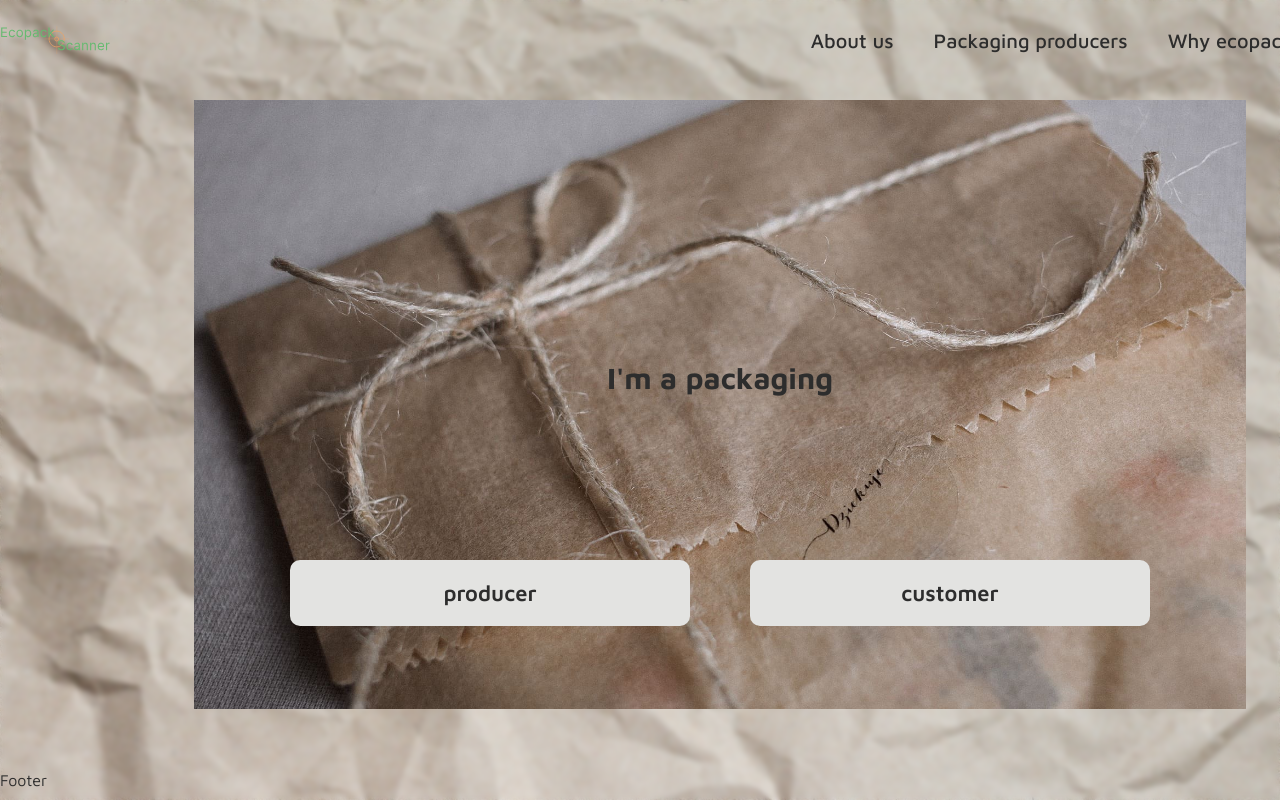
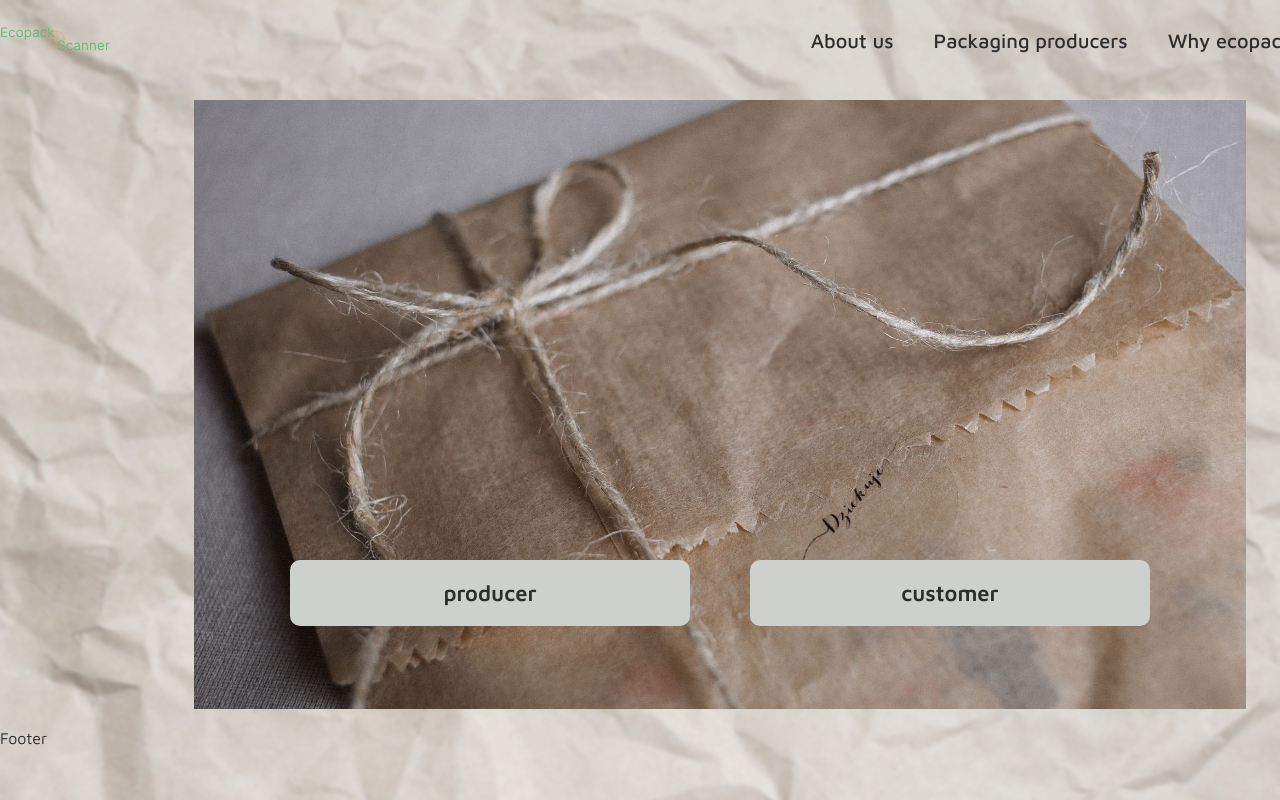
Before and after one commit to SorokinaElena/Ecopackscanner, a React (Create React App) app: page /#/ in a window 1280 px wide. Shown: the top 800 px of the page. Built offline with nearby package versions, Linux system fonts and the light colour scheme.

Commit message:
changes in style css added

```diff
--- a/src/App.css
+++ b/src/App.css
@@ -22,42 +22,32 @@
     font-family: 'Maven Pro';
     font-style: normal;
     color: #2D2D2D;
-    /* color: #c26f2d; */
-    /* color: #ff8100; */
-    /* color: #612f96; */
-    /* color: #876db2; */
-    /* color: #ffa671; */
+    /* color: #c26f2d;
+    color: #ff8100;
+    color: #612f96;
+    color: #876db2;
+    color: #ffa671; */
 }
 
 html {
     overflow-x: hidden;
 }
 
-.background_wrapper {
-    /* background-image: url('./media/watercolour_background.avif'); */
-    background-image: url('./media/paper_background_1.png');
+body {
+    background-image: url('./media/paper_background_2.png');
     opacity: 1;
     background-size: cover;
-    width: 100vw;
-    min-height: 100vh;
-    margin: 0 auto;
-    position: relative;
 }
 
-.blur {
+/* .blur {
     width: 100vw;
     min-height: 100vh;
     backdrop-filter: blur(2.5px);
     position: absolute;
     top: 0;
     left: 0;
-}
+} */
 
-.content_wrapper {
-    max-width: 1440px;
-    min-width: 1440px;
-    margin: 0 auto;
-}
 
 /* https://www.freepik.com/premium-vector/watercolour-nature-design-with-hand-painted-leaves_29314368.htm#query=watercolor%20background&position=9&from_view=keyword&track=ais */
 /* https://www.freepik.com/free-photos-vectors/watercolor-background */
--- a/src/components/Footer/index.module.css
+++ b/src/components/Footer/index.module.css
@@ -1,5 +1,4 @@
 .footer {
-    min-height: 5vh;
     display: flex;
     align-items: center;
 }
--- a/src/components/Layout/index.jsx
+++ b/src/components/Layout/index.jsx
@@ -6,16 +6,12 @@ import { Outlet } from 'react-router-dom';
 
 export default function Layout() {
   return (
-    <div className='background_wrapper'>
-      <div className='blur'>
-        <div className='content_wrapper'>
+        <div className={s.content_wrapper}>
             <Header />
             <main>
               <Outlet />
             </main>
             <Footer />
         </div>
-      </div>
-    </div>
   )
 }
--- a/src/components/Layout/index.module.css
+++ b/src/components/Layout/index.module.css
@@ -1,3 +1,9 @@
-main {
-    min-height: 85vh;
+.content_wrapper {
+    max-width: 1440px;
+    min-width: 1440px;
+    margin: 0 auto;
+    display: flex;
+    flex-direction: column;
+    justify-content: space-between;
+    position: relative;
 }
--- a/src/pages/HomePage/index.jsx
+++ b/src/pages/HomePage/index.jsx
@@ -8,7 +8,7 @@ export default function HomePage() {
   return (
     <div className={s.home_page}>
       <img className={s.home_img} src={home_img} alt="cartoon-concept-recycle" />
-      <h1>I'm a packaging</h1>
+      {/* <h1>I'm a packaging</h1> */}
       <div className={s.choice_btns_container}>
         <Link to='producer_data_form'><button>producer</button></Link>
         <Link to='pack_search'><button>customer</button></Link>
--- a/src/pages/HomePage/index.module.css
+++ b/src/pages/HomePage/index.module.css
@@ -1,5 +1,4 @@
 .home_page {
-    min-height: 30vh;
     display: flex;
     flex-direction: column;
     justify-content: center;
@@ -31,11 +30,11 @@
 .home_page button {
     width: 400px;
     padding: 20px;
-    /* border: 2px solid #2D2D2D; */
     border-radius: 10px;
     border: none;
-    background-color: #e3e3e1;
-    /* background-color: #cdd1ce; */
+    /* background-color: #e3e3e1; */
+    /* background-color: #00aa50; */
+    background-color: #cdd1ce;
     font-size: 22px;
     font-weight: 600;
     cursor: pointer;
@@ -43,9 +42,8 @@
 }
 
 .home_page button:hover {
-    /* background-color: blanchedalmond; */
-    background-color: #8d8c92;
-    /* color: #c26f2d; */
-    color: #0a500c;
+    background-color: #a6a5ad;
+    /* color: #0a500c; */
+    color: white;
     transition: all .4s ease;
 }
```
Also changed, not shown: src/media/paper_background.jpg (deleted), src/media/paper_background_2.png (added).
